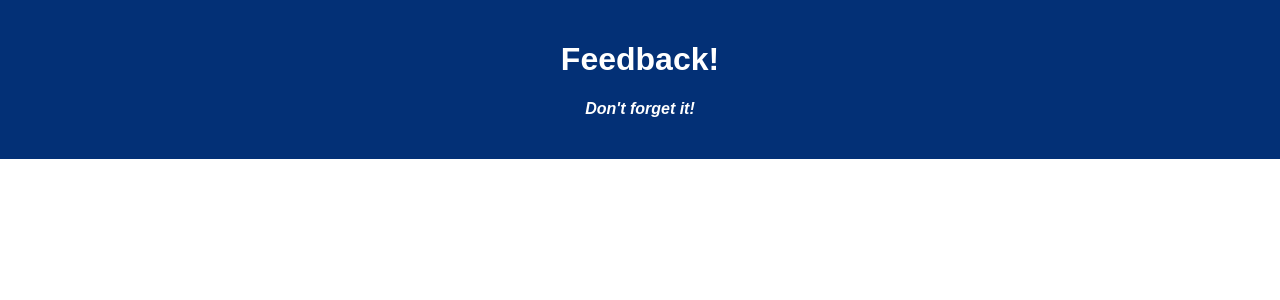
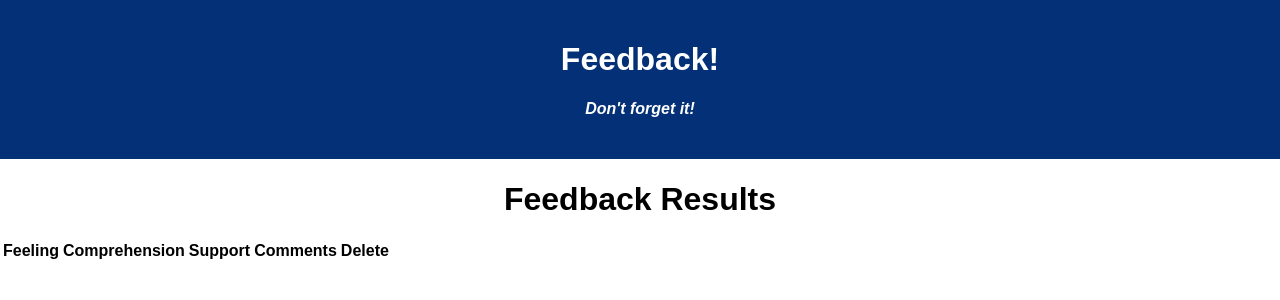
Before and after one commit to dillonbaxendell/weekend-redux-feedback-loop, a React (Create React App) app: page /#/admin in a window 1280 px wide. Shown: the top 300 px of the page. Built offline with nearby package versions, Linux system fonts and the light colour scheme.

Commit message:
Admin html skeleton created

```diff
--- /dev/null
+++ b/src/components/Admin/Admin.jsx
@@ -0,0 +1,33 @@
+//Import CSS
+import "./Admin.css";
+
+//FUNCTION Admin
+function Admin () {
+    return (
+        <>
+            <h1>Feedback Results</h1>
+            <table>
+                <thead>
+                    <tr>
+                        <th>Feeling</th>
+                        <th>Comprehension</th>
+                        <th>Support</th>
+                        <th>Comments</th>
+                        <th>Delete</th>
+                    </tr>
+                </thead>
+                <tbody>
+
+                </tbody>
+
+
+
+            </table>
+
+
+        </>
+    )
+}
+
+//EXPORT this function
+export default Admin;
--- a/src/components/App/App.jsx
+++ b/src/components/App/App.jsx
@@ -6,6 +6,7 @@ import "./App.css";
 // import Components
 import Welcome from '../Welcome/Welcome';
 import Feeling from '../Feeling/Feeling';
+import Admin from '../Admin/Admin';
 
 //import Router from react-router-dom
 import {
@@ -35,7 +36,9 @@ function App() {
 
 
 
-
+        <Route path="/admin">
+          <Admin />
+        </Route>
       </Router>
     </div>
   );
```
Also changed, not shown: src/components/Admin/Admin.css (added), 1 other file (tests, documents, lock files or other folders).
